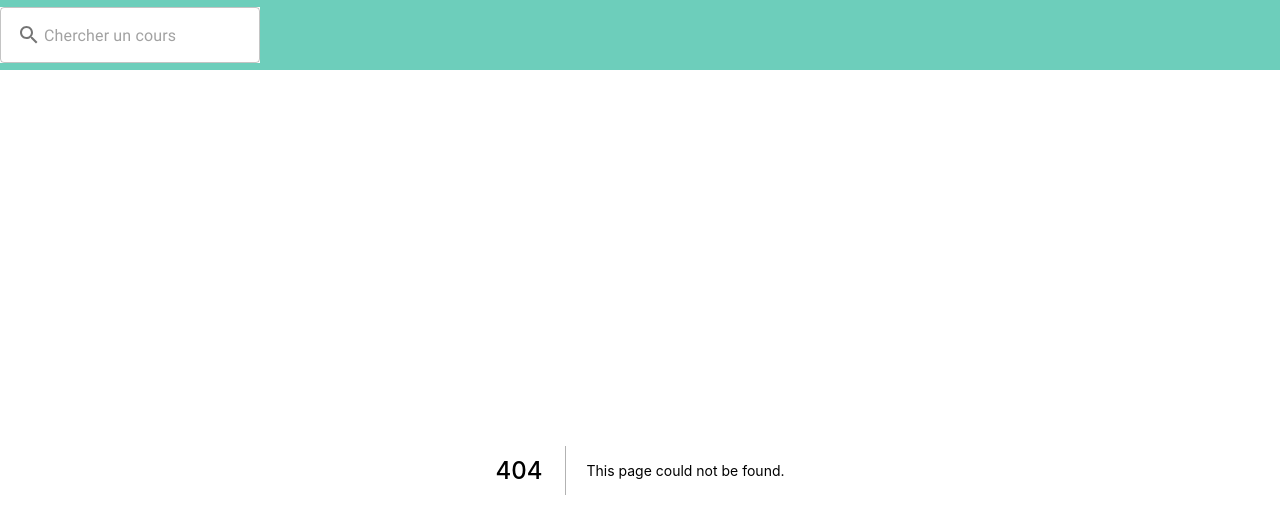
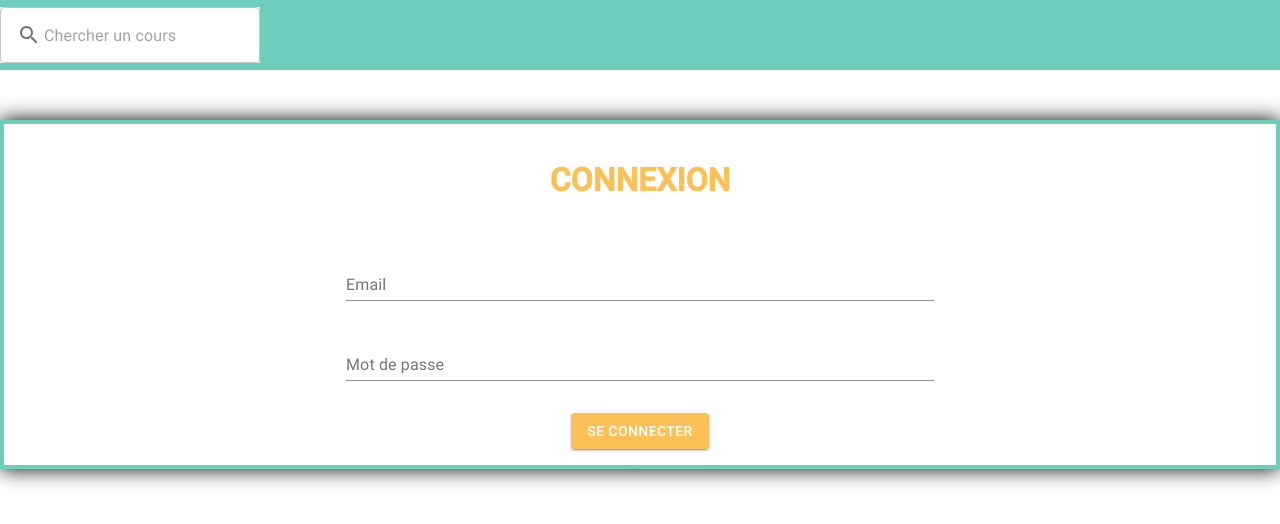
Before and after one commit to arkozor/courses-viewer-app, a Next.js app: page /authentication/login in a window 1280 px wide. Before the commit this address had no page. Shown: the top 524 px of the page. Built offline with nearby package versions, Linux system fonts and the light colour scheme.

Commit message:
Add login and register components

```diff
--- /dev/null
+++ b/pages/authentication/login/index.tsx
@@ -0,0 +1,26 @@
+import { Button, Grid, TextField } from '@material-ui/core'
+import React from 'react'
+import classes from './style.module.scss'
+
+const Login = () => {
+    return (
+        <form className={classes.form} noValidate autoComplete="off">
+            <Grid container xs={8} md={6} spacing={4}>
+                <Grid item xs={12}>
+                    <h1>CONNEXION</h1>
+                </Grid>
+                <Grid item xs={12}>
+                    <TextField id="email-input" fullWidth label="Email"/>
+                </Grid>
+                <Grid item xs={12}>
+                    <TextField id="password-input" fullWidth label="Mot de passe" type="password" />
+                </Grid>
+                <Grid item xs={12}>
+                    <Button classes={{root:classes.button}} variant="contained" color="primary" onClick={() => {window.location.pathname='/'}}>Se connecter</Button>
+                </Grid>
+            </Grid>
+        </form>
+    )
+}
+
+export default Login
--- /dev/null
+++ b/pages/authentication/login/style.module.scss
@@ -0,0 +1,18 @@
+@import 'theme/theme';
+
+.form {
+    margin-top: 50px;
+    display: flex;
+    text-align: center;
+    justify-content: center;
+    border: solid 4px $primary;
+    padding: 16px;
+    box-shadow: black 0 0 20px;
+    h1 {
+        color: $secondary-dark;
+    }
+}
+
+.button {
+    background-color: $secondary-dark !important;
+}
--- /dev/null
+++ b/pages/authentication/signIn/style.module.scss
@@ -0,0 +1,18 @@
+@import 'theme/theme';
+
+.form {
+    margin-top: 50px;
+    display: flex;
+    text-align: center;
+    justify-content: center;
+    border: solid 4px $primary;
+    padding: 16px;
+    box-shadow: black 0 0 20px;
+    h1 {
+        color: $secondary-dark;
+    }
+}
+
+.button {
+    background-color: $secondary-dark !important;
+}
--- /dev/null
+++ b/pages/authentication/style.module.scss
@@ -0,0 +1,4 @@
+.container {
+    display: flex;
+    justify-content: center;
+}
```
Also changed, not shown: pages/authentication/index.tsx (added, +14 -0 lines), pages/authentication/signIn/index.tsx (added, +29 -0 lines), 2 other files (tests, documents, lock files or other folders).
